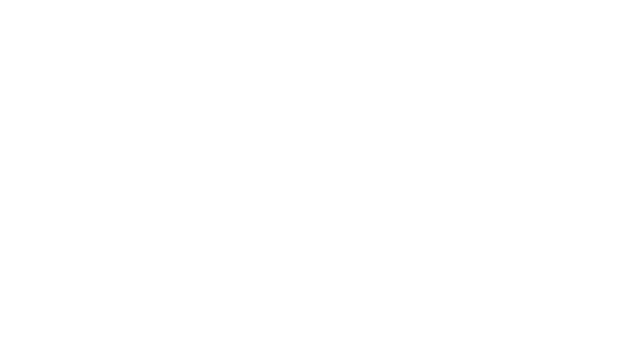
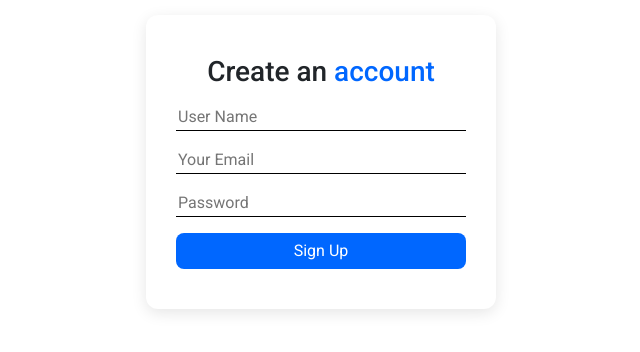
Before and after one commit to Rawanbahaa142/SMART_Health_Care-DEPI-, an Angular app: page /signUp in a window 1280 px wide. Before the commit this address led to /. Shown: the part 238-590 px from the top of the page, without its empty margins (319-959 px from the left). Built offline with nearby package versions, Linux system fonts and the light colour scheme.

Commit message:
حل التعارضات وإضافة صفحة SignUp والتعديلات الأخيرة

```diff
--- a/package.json
+++ b/package.json
@@ -22,6 +22,7 @@
   },
   "private": true,
   "dependencies": {
+    "@angular/animations": "^20.3.10",
     "@angular/cdk": "^20.2.8",
     "@angular/common": "^20.2.0",
     "@angular/compiler": "^20.2.0",
@@ -34,6 +35,7 @@
     "@ng-bootstrap/ng-bootstrap": "^19.0.1",
     "@popperjs/core": "^2.11.8",
     "bootstrap": "^5.3.5",
+    "ngx-toastr": "^19.1.0",
     "rxjs": "~7.8.0",
     "tslib": "^2.8.1",
     "zone.js": "~0.15.0"
--- a/src/app/app-module.ts
+++ b/src/app/app-module.ts
@@ -28,9 +28,10 @@
 import { MatInputModule } from '@angular/material/input'; // لو حبيت تستخدم Input
 import { MatCardModule } from '@angular/material/card';
 import { Login } from './login/login'; // Card لتغليف التقويم
-import { MatCardModule } from '@angular/material/card';
+import { SignUp } from './sign-up/sign-up';
 import { Patients } from './dashboard/patients/patients';
-import { PatientProfile } from './dashboard/patient-profile/patient-profile'; // Card لتغليف التقويم
+
+
 @NgModule({
   declarations: [
     App,
@@ -51,8 +52,8 @@
     Dashboard,
     Usernav,
     Login,
-    Patients,
-    PatientProfile,
+    SignUp,
+    Patients
   ],
   imports: [
     BrowserModule,
@@ -65,7 +66,7 @@
     MatNativeDateModule, // لدعم أنواع التاريخ
     MatFormFieldModule, // لو عايزة تحطي Input مع الـ Datepicker
     MatInputModule,      // لو عايزة Input
-    MatCardModule        // لو عايزة Card تحوي الـ calendar
+    MatCardModule ,       // لو عايزة Card تحوي الـ calendar
 
   ],
   providers: [
--- a/src/app/app-routing-module.ts
+++ b/src/app/app-routing-module.ts
@@ -7,6 +7,8 @@
 import { Main } from './dashboard/main/main';
 import { Dashboard } from './User/Pages/dashboard/dashboard';
 import { Login } from './login/login';
+
+import { SignUp } from './sign-up/sign-up';
 import { Patients } from './dashboard/patients/patients';
 
 const routes: Routes = [
@@ -27,7 +29,7 @@
 {path: 'doctors-dashboard' , component : Main},
 {path: 'doctors-dashboard/patients' , component : Patients},
 {path:'dashboard' , component:Dashboard},
-
+  {path:'signUp' , component:SignUp}
 ];
 
 @NgModule({
--- a/src/app/login/login.html
+++ b/src/app/login/login.html
@@ -34,7 +34,7 @@
           <div class="text-center mt-3">
             <small
               >Don't have an account?
-              <a href="#" class="text-primary text-decoration-none">Register</a></small
+              <a href="#" class="text-primary text-decoration-none" routerLink="/signUp">Register</a></small
             >
           </div>
         </form>
--- a/src/app/shared/navbar/navbar.html
+++ b/src/app/shared/navbar/navbar.html
@@ -36,7 +36,7 @@
 
       <div class="d-flex">
         <button class="btn me-2" type="button" routerLink="/login">Login</button>
-        <button class="btn" type="button">Sign Up</button>
+        <button class="btn" type="button" routerLink="signUp">Sign Up</button>
       </div>
     </div>
   </div>
--- /dev/null
+++ b/src/app/sign-up/sign-up.css
@@ -0,0 +1,47 @@
+.container {
+  display: flex;
+  justify-content: center;
+  align-items: center;
+  text-align: center;
+  height: 100vh;
+}
+
+span{
+    color: #0067FF;
+}
+.form input{
+    border-style: none;
+    border-bottom: 1px solid black;
+    width: 100%;
+}
+
+ .form {
+  background: #fff;
+  padding: 40px 30px;
+  border-radius: 12px;
+  box-shadow: 0 4px 15px rgba(0, 0, 0, 0.1);
+  width: 100%;
+  max-width: 350px;
+  text-align: center;
+}
+
+.form input:focus{
+    outline: none;
+}
+
+.btn {
+  background-color: #0067FF;
+  color: white;
+  border: none;
+  border-radius: 8px;
+  cursor: pointer;
+  width: 100%;
+  font-size: 16px;
+}
+
+.error-text {
+  color: #d32f2f;
+  font-size: 14px;
+  margin-top: 4px;
+  text-align: left;
+}
--- /dev/null
+++ b/src/app/sign-up/sign-up.html
@@ -0,0 +1,70 @@
+
+<div class="container">
+  <form class="form" #loginform="ngForm" (ngSubmit)="handelForm(loginform)" >
+    <h3>Create an <span>account</span></h3>
+
+    <div class="my-3">
+      <input
+        type="text"
+        placeholder="User Name"
+        name="userName"
+        [(ngModel)]="data.name"
+        #userName="ngModel"
+        required
+        minlength="3"
+      />
+      @if (userName.invalid && loginform.submitted) {
+        @if (userName.errors?.['required']) {
+          <p class="error-text">Username is required</p>
+        }
+        @else if (userName.errors?.['minlength']) {
+          <p class="error-text">Minimum 3 characters</p>
+        }
+      }
+    </div>
+
+    <div class="my-3">
+      <input
+        type="email"
+        placeholder="Your Email"
+        name="userEmail"
+        [(ngModel)]="data.email"
+        #userEmail="ngModel"
+        email
+        required
+      />
+      @if ((userEmail.dirty || loginform.submitted) && userEmail.invalid) {
+        @if (userEmail.errors?.['required']) {
+          <p class="error-text">Email is required</p>
+        }
+        @if (userEmail.errors?.['email']) {
+          <p class="error-text">Email is invalid</p>
+        }
+      }
+    </div>
+
+    <div class="my-3">
+      <input
+        type="password"
+        placeholder="Password"
+        name="password"
+        [(ngModel)]="data.password"
+        #password="ngModel"
+        required
+        pattern="(?=.*\d)(?=.*[a-z])(?=.*[A-Z]).{8,}"
+      />
+      @if (loginform.submitted && password.invalid) {
+        @if (password.errors?.['required']) {
+          <p class="error-text">Password is required</p>
+        }
+        @if (password.errors?.['pattern']) {
+          <p class="error-text">
+            Password must include at least one uppercase, one lowercase, one number, and 8+ characters
+          </p>
+        }
+      }
+    </div>
+
+    <button type="submit" class="btn" >Sign Up</button>
+  </form>
+</div>
--- /dev/null
+++ b/src/app/sign-up/sign-up.ts
@@ -0,0 +1,30 @@
+import { Component } from '@angular/core';
+import { NgForm } from '@angular/forms';
+import { Router } from '@angular/router';
+
+
+@Component({
+  selector: 'app-sign-up',
+  standalone: false,
+  templateUrl: './sign-up.html',
+  styleUrl: './sign-up.css',
+})
+export class SignUp {
+
+  data={
+    name:null,
+    email:null,
+    password:null,
+  }
+
+  constructor(private router: Router) {}
+
+handelForm(form: NgForm) {
+  if (form.valid) {
+    this.router.navigate(['/login']);
+  } else {
+    form.control.markAllAsTouched();
+  }
+}
+
+}
```
Also changed, not shown: 2 other files (tests, documents, lock files or other folders).
